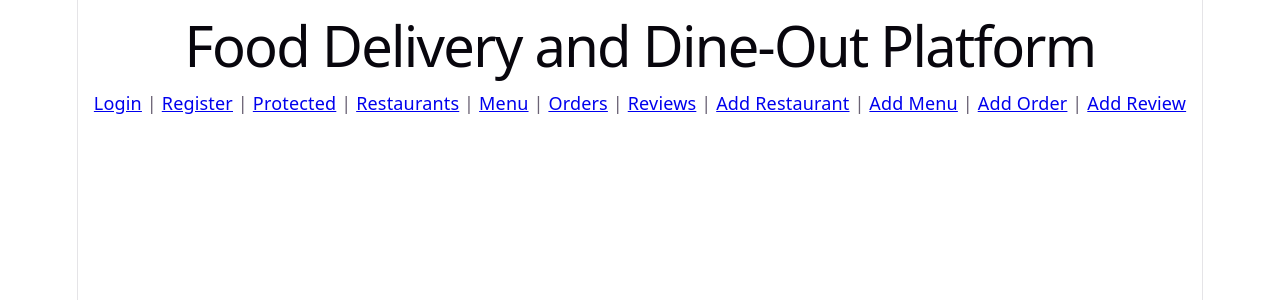
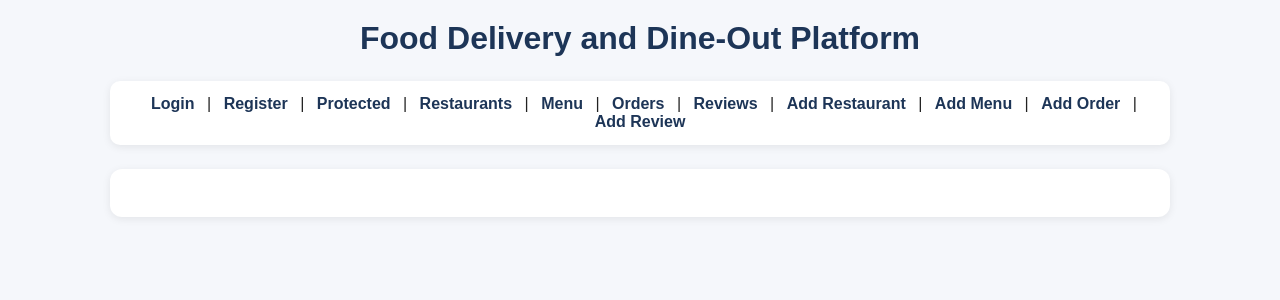
Before and after one commit to TheekshanaKandhi/Integrated-Food-Hospitality-Platform, a React app in the folder frontend/: page / in a window 1280 px wide. Shown: the top 300 px of the page. Built offline with nearby package versions, Linux system fonts and the light colour scheme; the HTML template or start-up script is replaced by a standard one.

Commit message:
Improved frontend styling and layout

```diff
--- a/frontend/src/App.css
+++ b/frontend/src/App.css
@@ -1,184 +1,115 @@
-.counter {
-  font-size: 16px;
-  padding: 5px 10px;
-  border-radius: 5px;
-  color: var(--accent);
-  background: var(--accent-bg);
-  border: 2px solid transparent;
-  transition: border-color 0.3s;
-  margin-bottom: 24px;
-
-  &:hover {
-    border-color: var(--accent-border);
-  }
-  &:focus-visible {
-    outline: 2px solid var(--accent);
-    outline-offset: 2px;
-  }
+body {
+  margin: 0;
+  font-family: Arial, sans-serif;
+  background-color: #f5f7fb;
+  color: #222;
 }
 
-.hero {
-  position: relative;
-
-  .base,
-  .framework,
-  .vite {
-    inset-inline: 0;
+#root {
+  max-width: 1100px;
   margin: 0 auto;
+  padding: 20px;
 }
 
-  .base {
-    width: 170px;
-    position: relative;
-    z-index: 0;
+h1 {
+  text-align: center;
+  color: #1d3557;
+  margin-bottom: 24px;
 }
 
-  .framework,
-  .vite {
-    position: absolute;
+h2 {
+  color: #1d3557;
+  margin-bottom: 16px;
 }
 
-  .framework {
-    z-index: 1;
-    top: 34px;
-    height: 28px;
-    transform: perspective(2000px) rotateZ(300deg) rotateX(44deg) rotateY(39deg)
-      scale(1.4);
+nav {
+  background: #ffffff;
+  padding: 14px 18px;
+  border-radius: 10px;
+  box-shadow: 0 2px 8px rgba(0, 0, 0, 0.08);
+  margin-bottom: 24px;
+  text-align: center;
 }
 
-  .vite {
-    z-index: 0;
-    top: 107px;
-    height: 26px;
-    width: auto;
-    transform: perspective(2000px) rotateZ(300deg) rotateX(40deg) rotateY(39deg)
-      scale(0.8);
-  }
+nav a {
+  text-decoration: none;
+  color: #1d3557;
+  font-weight: bold;
+  margin: 0 8px;
 }
 
-#center {
-  display: flex;
-  flex-direction: column;
-  gap: 25px;
-  place-content: center;
-  place-items: center;
-  flex-grow: 1;
-
-  @media (max-width: 1024px) {
-    padding: 32px 20px 24px;
-    gap: 18px;
-  }
+nav a:hover {
+  color: #e63946;
 }
 
-#next-steps {
-  display: flex;
-  border-top: 1px solid var(--border);
-  text-align: left;
-
-  & > div {
-    flex: 1 1 0;
-    padding: 32px;
-    @media (max-width: 1024px) {
-      padding: 24px 20px;
-    }
+form {
+  background: #ffffff;
+  padding: 20px;
+  border-radius: 12px;
+  box-shadow: 0 2px 8px rgba(0, 0, 0, 0.08);
+  max-width: 500px;
 }
 
-  .icon {
-    margin-bottom: 16px;
-    width: 22px;
-    height: 22px;
+form div {
+  margin-bottom: 14px;
 }
 
-  @media (max-width: 1024px) {
-    flex-direction: column;
-    text-align: center;
-  }
+label {
+  display: block;
+  margin-bottom: 6px;
+  font-weight: bold;
 }
 
-#docs {
-  border-right: 1px solid var(--border);
-
-  @media (max-width: 1024px) {
-    border-right: none;
-    border-bottom: 1px solid var(--border);
-  }
+input,
+select,
+button {
+  width: 100%;
+  padding: 10px;
+  border: 1px solid #cfd8e3;
+  border-radius: 8px;
+  font-size: 14px;
+  box-sizing: border-box;
 }
 
-#next-steps ul {
+button {
+  background-color: #1d3557;
+  color: white;
+  border: none;
+  cursor: pointer;
+  font-weight: bold;
+}
+
+button:hover {
+  background-color: #16324f;
+}
+
+ul {
   list-style: none;
   padding: 0;
-  display: flex;
-  gap: 8px;
-  margin: 32px 0 0;
-
-  .logo {
-    height: 18px;
 }
 
-  a {
-    color: var(--text-h);
-    font-size: 16px;
-    border-radius: 6px;
-    background: var(--social-bg);
-    display: flex;
-    padding: 6px 12px;
-    align-items: center;
-    gap: 8px;
-    text-decoration: none;
-    transition: box-shadow 0.3s;
-
-    &:hover {
-      box-shadow: var(--shadow);
-    }
-    .button-icon {
-      height: 18px;
-      width: 18px;
-    }
+li {
+  background: #ffffff;
+  margin-bottom: 12px;
+  padding: 14px;
+  border-radius: 10px;
+  box-shadow: 0 2px 8px rgba(0, 0, 0, 0.08);
 }
 
-  @media (max-width: 1024px) {
-    margin-top: 20px;
-    flex-wrap: wrap;
-    justify-content: center;
-
-    li {
-      flex: 1 1 calc(50% - 8px);
+p {
+  margin-top: 12px;
+}
+.app-container {
+  min-height: 100vh;
 }
 
-    a {
-      width: 100%;
-      justify-content: center;
-      box-sizing: border-box;
+.page-content {
+  margin-top: 20px;
 }
+.page-content {
+  margin-top: 20px;
+  background: #ffffff;
+  padding: 24px;
+  border-radius: 12px;
+  box-shadow: 0 2px 8px rgba(0, 0, 0, 0.08);
 }
-}
-
-#spacer {
-  height: 88px;
-  border-top: 1px solid var(--border);
-  @media (max-width: 1024px) {
-    height: 48px;
-  }
-}
-
-.ticks {
-  position: relative;
-  width: 100%;
-
-  &::before,
-  &::after {
-    content: '';
-    position: absolute;
-    top: -4.5px;
-    border: 5px solid transparent;
-  }
-
-  &::before {
-    left: 0;
-    border-left-color: var(--border);
-  }
-  &::after {
-    right: 0;
-    border-right-color: var(--border);
-  }
-}
--- a/frontend/src/App.jsx
+++ b/frontend/src/App.jsx
@@ -1,3 +1,4 @@
+import "./App.css";
 import { Routes, Route, Link } from "react-router-dom";
 import Login from "./pages/Login";
 import Register from "./pages/Register";
@@ -13,7 +14,7 @@ import AddReview from "./pages/AddReview";
 
 function App() {
   return (
-    <div>
+  <div className="app-container">
     <h1>Food Delivery and Dine-Out Platform</h1>
 
     <nav>
@@ -30,6 +31,7 @@ function App() {
       <Link to="/add-review">Add Review</Link>
     </nav>
 
+    <div className="page-content">
       <Routes>
         <Route path="/login" element={<Login />} />
         <Route path="/register" element={<Register />} />
@@ -44,6 +46,7 @@ function App() {
         <Route path="/add-review" element={<AddReview />} />
       </Routes>
     </div>
+  </div>
 );
 }
 
--- a/frontend/src/index.css
+++ b/frontend/src/index.css
@@ -1,111 +1,5 @@
-:root {
-  --text: #6b6375;
-  --text-h: #08060d;
-  --bg: #fff;
-  --border: #e5e4e7;
-  --code-bg: #f4f3ec;
-  --accent: #aa3bff;
-  --accent-bg: rgba(170, 59, 255, 0.1);
-  --accent-border: rgba(170, 59, 255, 0.5);
-  --social-bg: rgba(244, 243, 236, 0.5);
-  --shadow:
-    rgba(0, 0, 0, 0.1) 0 10px 15px -3px, rgba(0, 0, 0, 0.05) 0 4px 6px -2px;
-
-  --sans: system-ui, 'Segoe UI', Roboto, sans-serif;
-  --heading: system-ui, 'Segoe UI', Roboto, sans-serif;
-  --mono: ui-monospace, Consolas, monospace;
-
-  font: 18px/145% var(--sans);
-  letter-spacing: 0.18px;
-  color-scheme: light dark;
-  color: var(--text);
-  background: var(--bg);
-  font-synthesis: none;
-  text-rendering: optimizeLegibility;
-  -webkit-font-smoothing: antialiased;
-  -moz-osx-font-smoothing: grayscale;
-
-  @media (max-width: 1024px) {
-    font-size: 16px;
-  }
-}
-
-@media (prefers-color-scheme: dark) {
-  :root {
-    --text: #9ca3af;
-    --text-h: #f3f4f6;
-    --bg: #16171d;
-    --border: #2e303a;
-    --code-bg: #1f2028;
-    --accent: #c084fc;
-    --accent-bg: rgba(192, 132, 252, 0.15);
-    --accent-border: rgba(192, 132, 252, 0.5);
-    --social-bg: rgba(47, 48, 58, 0.5);
-    --shadow:
-      rgba(0, 0, 0, 0.4) 0 10px 15px -3px, rgba(0, 0, 0, 0.25) 0 4px 6px -2px;
-  }
-
-  #social .button-icon {
-    filter: invert(1) brightness(2);
-  }
-}
-
-body {
+* {
   margin: 0;
-}
-
-#root {
-  width: 1126px;
-  max-width: 100%;
-  margin: 0 auto;
-  text-align: center;
-  border-inline: 1px solid var(--border);
-  min-height: 100svh;
-  display: flex;
-  flex-direction: column;
+  padding: 0;
   box-sizing: border-box;
 }
-
-h1,
-h2 {
-  font-family: var(--heading);
-  font-weight: 500;
-  color: var(--text-h);
-}
-
-h1 {
-  font-size: 56px;
-  letter-spacing: -1.68px;
-  margin: 32px 0;
-  @media (max-width: 1024px) {
-    font-size: 36px;
-    margin: 20px 0;
-  }
-}
-h2 {
-  font-size: 24px;
-  line-height: 118%;
-  letter-spacing: -0.24px;
-  margin: 0 0 8px;
-  @media (max-width: 1024px) {
-    font-size: 20px;
-  }
-}
-p {
-  margin: 0;
-}
-
-code,
-.counter {
-  font-family: var(--mono);
-  display: inline-flex;
-  border-radius: 4px;
-  color: var(--text-h);
-}
-
-code {
-  font-size: 15px;
-  line-height: 135%;
-  padding: 4px 8px;
-  background: var(--code-bg);
-}
```
Lines whose indentation alone changed are shown as unchanged.
